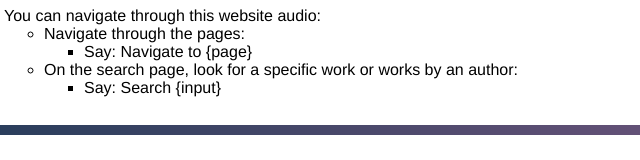
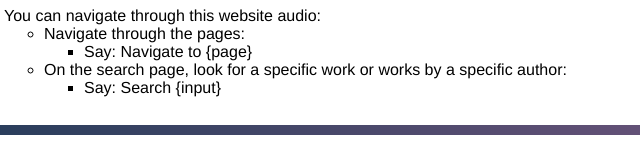
Before and after one commit to aelmore2/INST377-final-project, a website: page public/About.html in a window 1280 px wide. Shown: the part 321-481 px from the top of the page, 326-966 px from the left. Drawn offline with Linux system fonts and the light colour scheme; a script that the page names is missing.

Commit message:
Updating about page

```diff
--- a/public/About.html
+++ b/public/About.html
@@ -54,7 +54,7 @@
           </ul>
           <ul>
             <li>
-              On the search page, look for a specific work or works by an
+              On the search page, look for a specific work or works by a specific
               author:
             </li>
             <ul>
```
